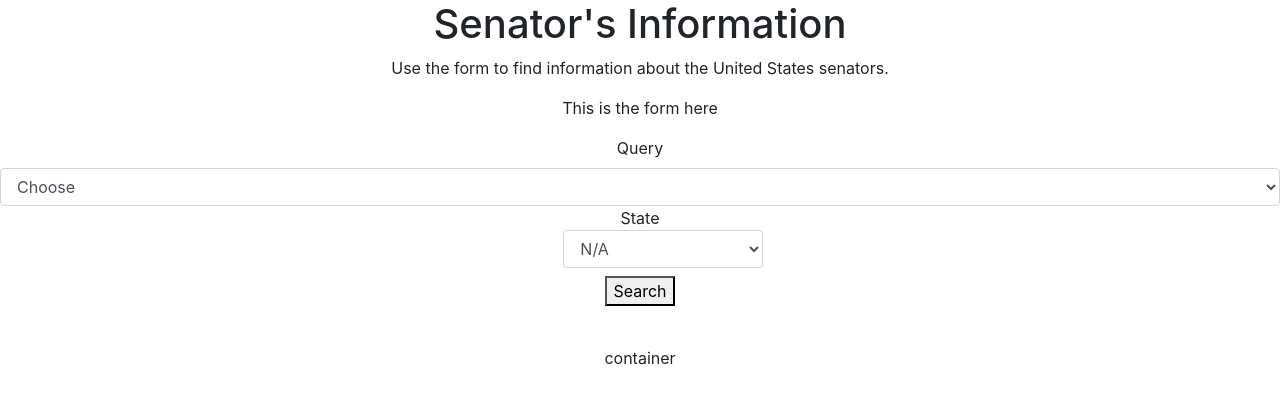
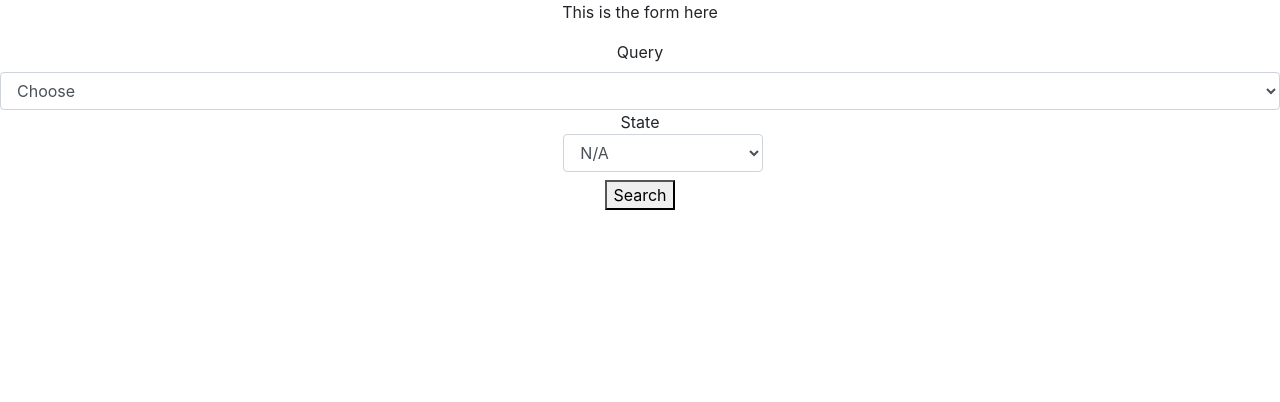
Before and after one commit to clintsearl/senators, a React (Create React App) app: page / in a window 1280 px wide. Shown: the top 402 px of the page. Built offline with nearby package versions, Linux system fonts and the light colour scheme; no server answers.

Commit message:
Added routing 1st time

```diff
--- a/package.json
+++ b/package.json
@@ -5,6 +5,7 @@
   "dependencies": {
     "react": "^16.8.1",
     "react-dom": "^16.8.1",
+    "react-router-dom": "^4.3.1",
     "react-scripts": "2.1.5"
   },
   "scripts": {
--- a/src/App.js
+++ b/src/App.js
@@ -1,22 +1,23 @@
 import React, { Component } from 'react';
 
 import './App.css';
-import Home from './components/Home';
-import Container from './components/Container';
+// import Home from './components/Home';
+// import Container from './components/Container';
+
+import Routing from "./Routing"
+
 
 
 class App extends Component {
   render() {
     return (
       <div className="App">
-        <header className="App-header">
+        {/* <header className="App-header">
           <h1>Senator's Information</h1>
-        </header>
-        <p>Use the form to find information about the United States senators.</p>
-        <Home/>
-        <br/>
-        <Container/>
-        <br/>
+        </header> */}
+        <Routing/>
+
+        {/* <p>Use the form to find information about the United States senators.</p> */}
 
       </div>
     );
--- /dev/null
+++ b/src/Routing.js
@@ -0,0 +1,16 @@
+import React from "react"
+import {BrowserRouter as Router, Route, Switch} from "react-router-dom"
+//* in the import means everything
+import Home from "./components/Home"
+import Container from "./components/Container"
+
+const Routing = () => (
+  <Router>
+    <Switch>
+      <Route exact path="/" component={Home} />
+      <Route path="/Container" component={Container}/>
+    </Switch>
+  </Router>
+);
+
+export default Routing
--- a/src/components/Container.js
+++ b/src/components/Container.js
@@ -1,5 +1,5 @@
 // container handles the flow of the data. general idea not required
-import React, { Component, Fragment } from 'react';
+import React, { Component } from 'react';
 import './Home.css';
 
 //store the info from form so it doesn't forget it all.
--- a/src/components/Home.js
+++ b/src/components/Home.js
@@ -4,6 +4,7 @@ import './Home.css';
 
 //statefull component
 //event bubbling formsubmited call series of events
+
 
 class Home extends Component {
 
```
Also changed, not shown: 2 other files (tests, documents, lock files or other folders).
